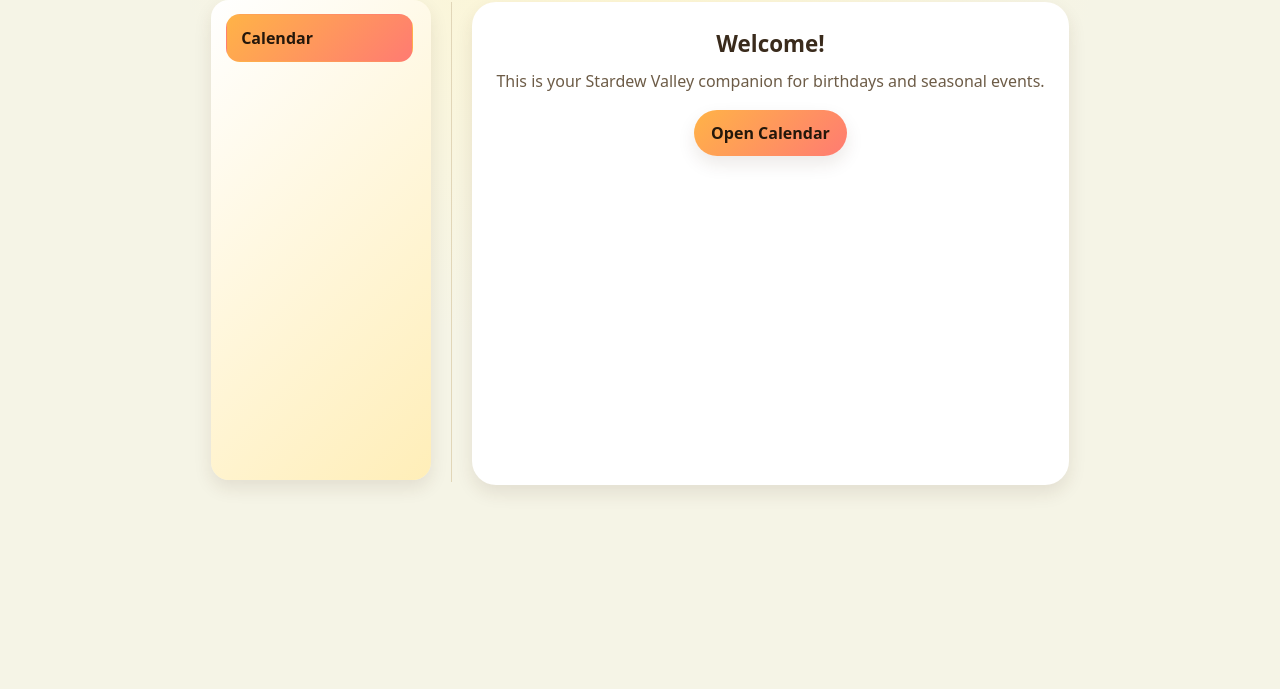
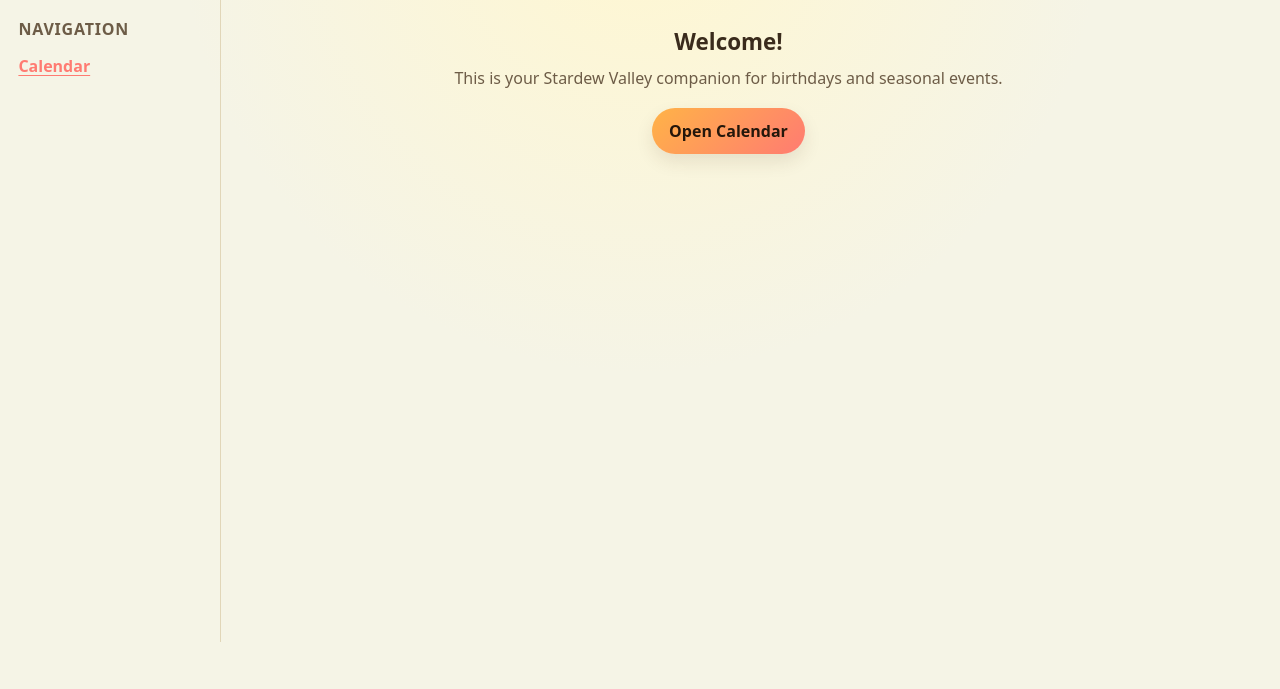
Before and after one commit to nicholejbooker/StardewValleyTracker, a Django app: page / in a window 1280 px wide. Shown: the part 88-777 px from the top of the page. Run offline with Django 5.2, Linux system fonts and the light colour scheme.

Commit message:
Adjust landing layout to fixed left nav
Made-with: Cursor

```diff
--- a/calendar_app/static/calendar_app/css/styles.css
+++ b/calendar_app/static/calendar_app/css/styles.css
@@ -389,34 +389,29 @@ html[data-theme="dark"] .season-tab--active {
 }
 
 .landing-layout {
-  display: flex;
-  gap: 1.25rem;
+  display: grid;
+  grid-template-columns: 220px 1px minmax(0, 1fr);
   align-items: stretch;
+  width: 100%;
   position: relative;
-  max-width: 1100px;
-  margin: 0 auto;
-  padding: 0 5vw 3rem;
+  padding: 0 5vw 3rem 0;
+  min-height: calc(100vh - 110px);
 }
 
 .landing-sidebar {
   width: 220px;
-  flex: 0 0 auto;
-  border-radius: var(--radius-large);
-  background: linear-gradient(135deg, var(--bg-elevated), var(--bg-accent));
-  box-shadow: var(--shadow-soft);
-  padding: 0.9rem;
+  border-radius: 0;
+  background: transparent;
+  box-shadow: none;
+  padding: 1.1rem 1.15rem;
   height: 100%;
   min-height: 60vh;
-  padding-right: 1.15rem;
 }
 
 .landing-divider {
-  flex: 0 0 auto;
   width: 1px;
   background: var(--border-subtle);
-  min-height: 60vh;
-  margin-top: 0.15rem;
-  margin-bottom: 0.15rem;
+  height: 100%;
 }
 
 .landing-nav {
@@ -426,49 +421,50 @@ html[data-theme="dark"] .season-tab--active {
   align-items: flex-start;
 }
 
+.landing-nav-label {
+  font-weight: 900;
+  letter-spacing: 0.05em;
+  margin: 0 0 0.75rem;
+  text-transform: uppercase;
+  color: var(--text-soft);
+}
+
 .landing-nav-link {
   display: inline-flex;
   align-items: center;
   justify-content: flex-start;
   text-decoration: none;
   font-weight: 800;
-  padding: 0.75rem 0.9rem;
-  width: 100%;
-  border-radius: 14px;
+  padding: 0.2rem 0;
+  width: auto;
+  border-radius: 0;
   color: var(--text-soft);
-  background: rgba(255, 255, 255, 0.7);
-  backdrop-filter: blur(8px);
-  border: 1px solid rgba(0, 0, 0, 0.03);
-  transition:
-    transform var(--transition-fast),
-    background var(--transition-fast),
-    border-color var(--transition-fast);
+  transition: color var(--transition-fast), filter var(--transition-fast);
 }
 
 .landing-nav-link:hover {
-  transform: translateY(-1px);
-  background: rgba(255, 255, 255, 0.85);
+  color: var(--text);
 }
 
 .landing-nav-link--active {
-  background: linear-gradient(135deg, var(--accent), var(--accent-strong));
-  color: #24170b;
-  border-color: transparent;
+  color: var(--accent-strong);
+  text-decoration: underline;
+  text-underline-offset: 3px;
 }
 
 .landing-main {
-  flex: 1;
   min-width: 0;
   display: flex;
+  padding-left: 1.25rem;
 }
 
 .landing-hero {
   width: 100%;
-  border-radius: 24px;
-  background-color: var(--bg-elevated);
-  box-shadow: var(--shadow-soft);
-  padding: 1.6rem 1.5rem;
-  margin-top: 0.15rem;
+  border-radius: 0;
+  background: transparent;
+  box-shadow: none;
+  padding: 1.6rem 0;
+  margin-top: 0;
   text-align: center;
 }
 
@@ -506,39 +502,10 @@ html[data-theme="dark"] .season-tab--active {
 }
 
 html[data-theme="dark"] .landing-nav-link {
-  background: rgba(17, 20, 32, 0.65);
-  border-color: var(--border-subtle);
   color: var(--text-soft);
 }
 
-html[data-theme="dark"] .landing-nav-link:hover {
-  background: rgba(17, 20, 32, 0.85);
-}
-
-@media (max-width: 700px) {
-  .landing-layout {
-    flex-direction: column;
-    padding-bottom: 2rem;
-  }
-
-  .landing-divider {
-    width: 100%;
-    height: 1px;
-    min-height: 0;
-    margin: 0.75rem 0;
-  }
-
-  .landing-sidebar {
-    width: 100%;
-    border-bottom: 1px solid var(--border-subtle);
-    padding-right: 0.9rem;
-    padding-bottom: 1rem;
-  }
-
-  .landing-main {
-    min-height: 10rem;
-  }
-}
+/* Intentionally keep the sidebar on the left at all widths. */
 
 /* Keep the theme button from shifting the centered header text */
 .landing-header #theme-toggle {
--- a/calendar_app/templates/calendar_app/landing.html
+++ b/calendar_app/templates/calendar_app/landing.html
@@ -24,6 +24,7 @@
 
     <div class="landing-layout">
         <aside class="landing-sidebar">
+            <div class="landing-nav-label">Navigation</div>
             <nav class="landing-nav" aria-label="Main navigation">
                 <a class="landing-nav-link landing-nav-link--active" href="{% url 'calendar_app:calendar' %}">
                     Calendar
```
